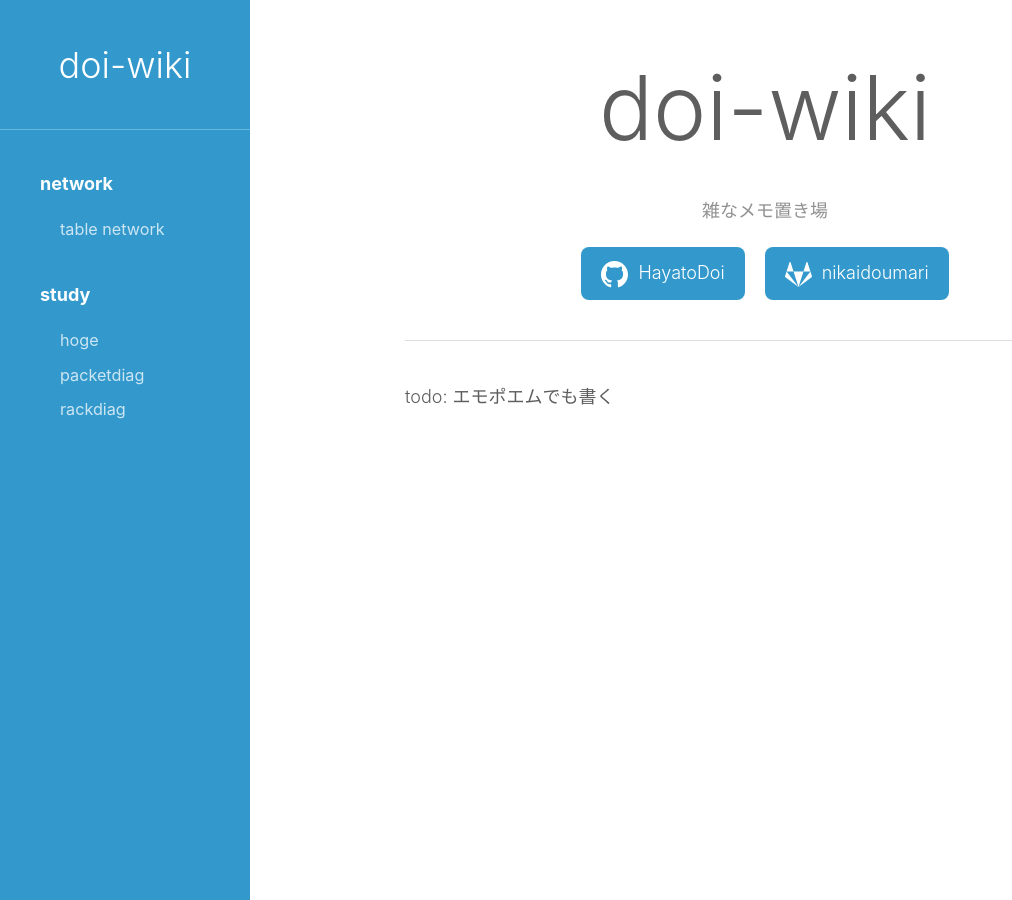
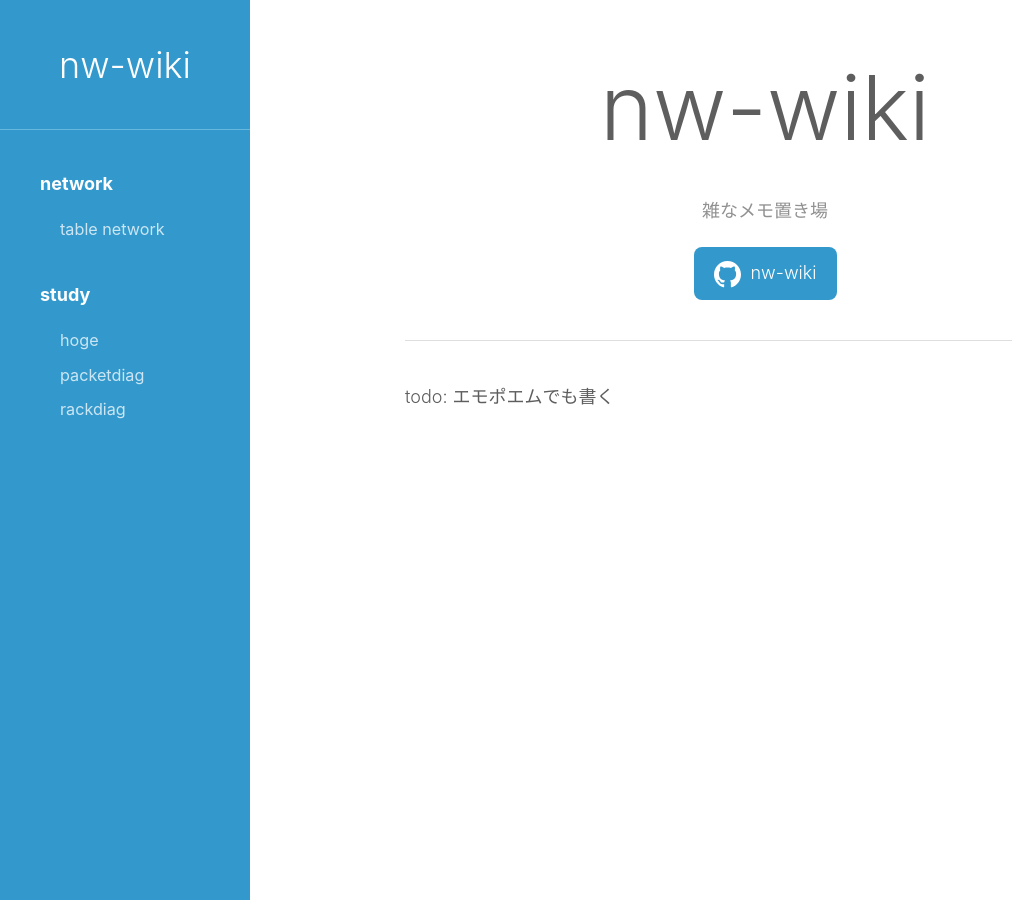
Before and after one commit to HayatoDoi/nw-wiki, a Jekyll site: the page built from index.md, in a window 1280 px wide. Shown: the whole page, without its empty margins (0-1012 px from the left). Built offline with Jekyll 4.4.1, drawn with Linux system fonts in a browser that asks for light colours.

Commit message:
wiki名をconfigで設定する
プロジェクト名をdoi-wikiからnw-wikiへ変更
それに伴いREADME.mdの変更

```diff
--- a/_config.yml
+++ b/_config.yml
@@ -1,4 +1,6 @@
-title: doi-wiki
+title: nw-wiki
+wiki_name: nw-wiki
+
 description: 雑なメモ置き場
 
 # Build settings
--- a/_includes/home-banner.html
+++ b/_includes/home-banner.html
@@ -1,12 +1,9 @@
 <div class="home-banner">
-  <h1>doi-wiki</h1>
+  <h1>{% if site.wiki_name %}{{ site.wiki_name }}{% else %}nw-wiki{% endif %}</h1>
   <p>雑なメモ置き場</p>
   <p class="btn-row">
-    <a href="https://github.com/HayatoDoi" target="_blank" class="btn">
-      <span aria-hidden="true">{% include icons/mark-github.svg %}</span> HayatoDoi
-    </a>
-    <a href="https://gitlab.com/nikaidoumari" target="_blank" class="btn">
-      <span aria-hidden="true">{% include icons/mark-gitlab.svg %}</span> nikaidoumari
+    <a href="https://github.com/HayatoDoi/nw-wiki" target="_blank" class="btn">
+      <span aria-hidden="true">{% include icons/mark-github.svg %}</span> nw-wiki
     </a>
   </p>
 </div>
--- a/_includes/sidebar.html
+++ b/_includes/sidebar.html
@@ -1,9 +1,11 @@
 <div class="sidebar">
   <header class="sidebar__logo" role="banner">
-    {% if page.home %}
-      doi-wiki
-    {% else %}
-      <a href="{{ "/" | relative_url }}">doi-wiki</a>
+    {% if page.home != true %}
+      <a href="{{ "/" | relative_url }}">
+    {% endif %}
+    {% if site.wiki_name %}{{ site.wiki_name }}{% else %}nw-wiki{% endif %}
+    {% if !page.home %}
+      </a>
     {% endif %}
   </header>
 
```
Also changed, not shown: README.md.
